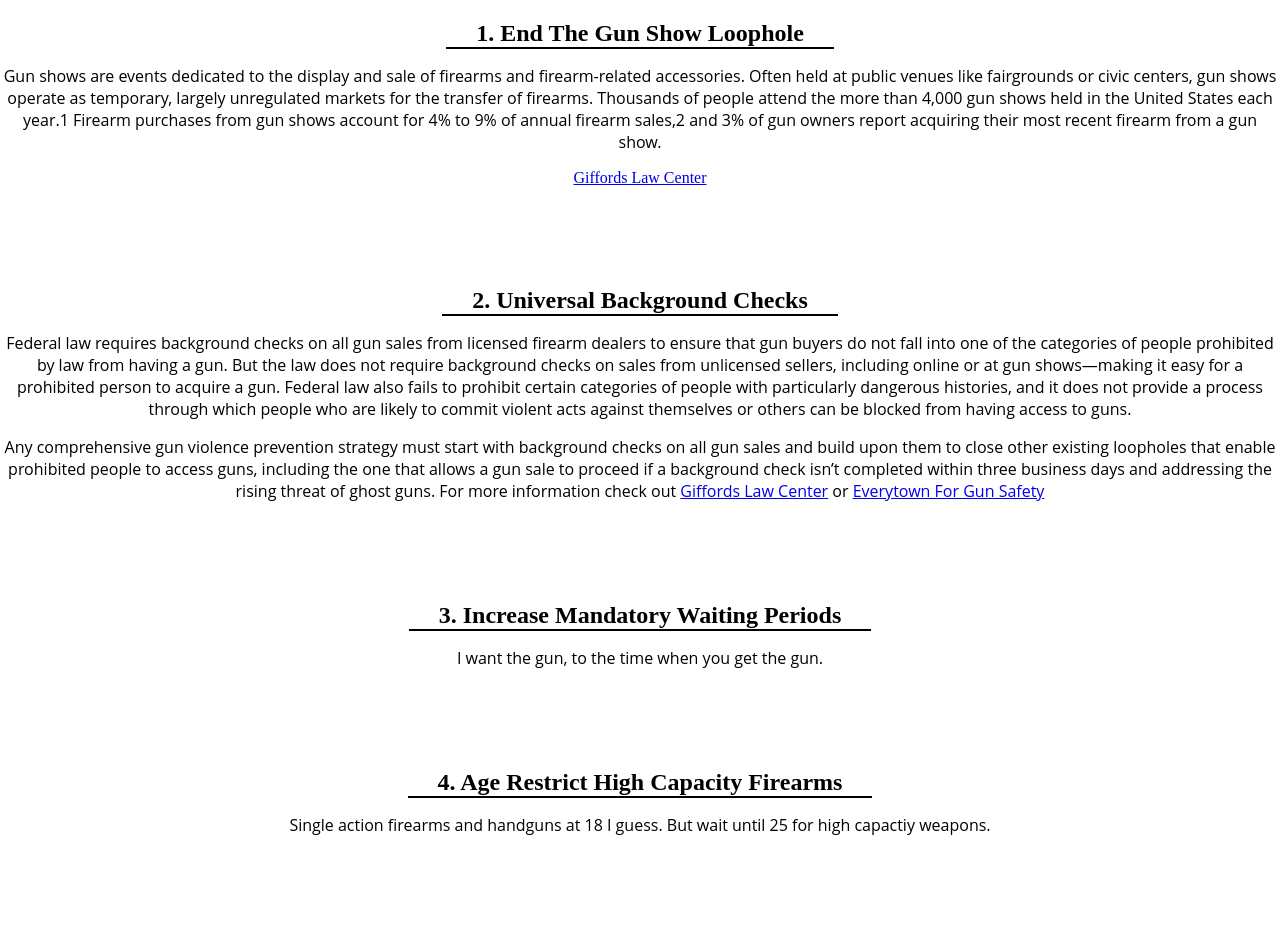
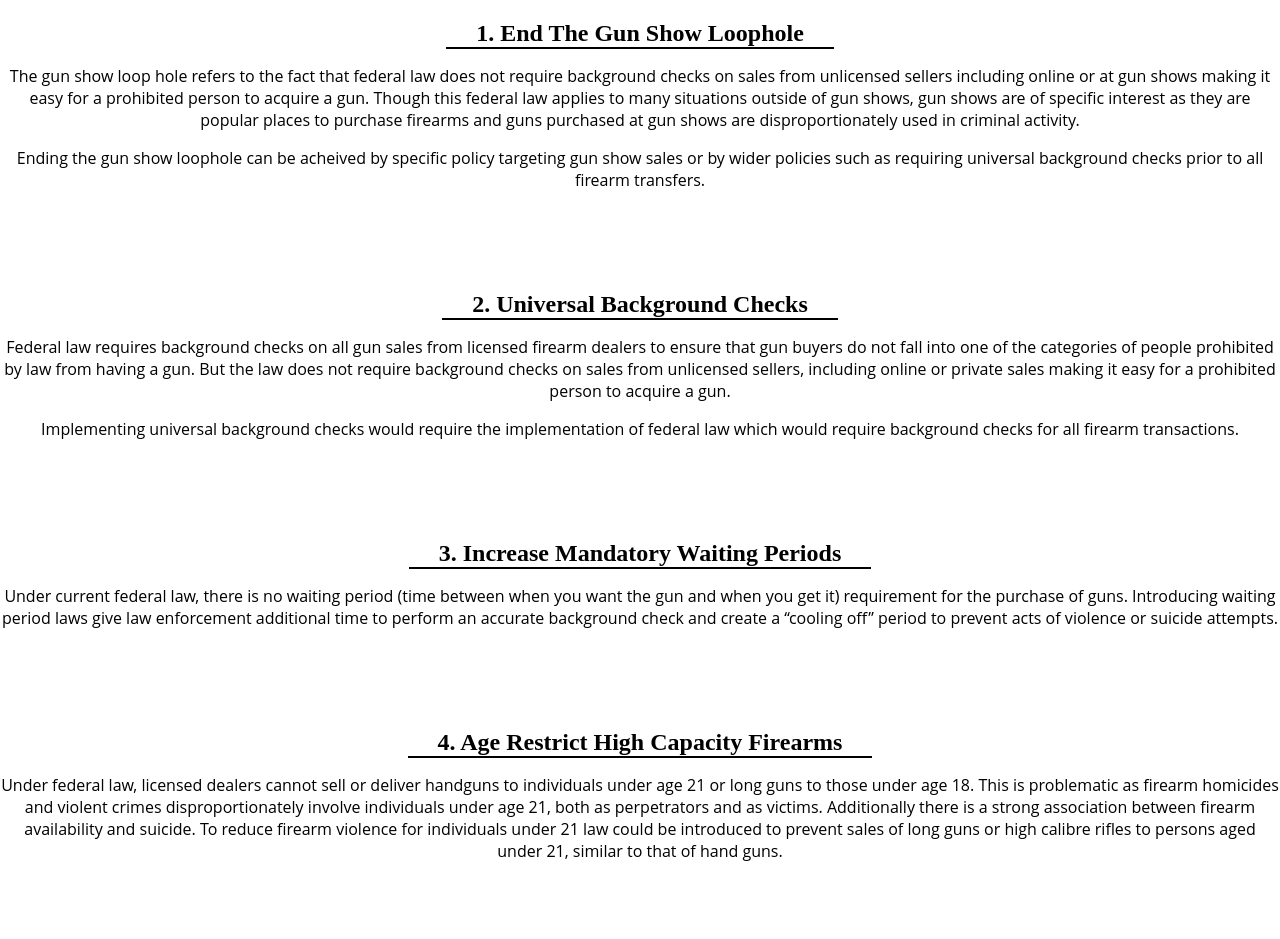
Before and after one commit to Hiccup246/gun-control-policies, a Nuxt app: page / in a window 1280 px wide. Shown: the top 939 px of the page. Built offline with nearby package versions, Linux system fonts and the light colour scheme.

Commit message:
Complete draft summary of top 4 policies

```diff
--- a/pages/index.vue
+++ b/pages/index.vue
@@ -1,46 +1,57 @@
 <template>
   <div>
     <GunPolicy name="1. End The Gun Show Loophole">
+      <!-- What is the problem -->
+      <!-- What is a possible solution -->
       <p>
-        Gun shows are events dedicated to the display and sale of firearms and firearm-related accessories.
-         Often held at public venues like fairgrounds or civic centers, gun shows operate as temporary, largely
-         unregulated markets for the transfer of firearms. Thousands of people attend the more than 4,000 gun
-         shows held in the United States each year.1 Firearm purchases from gun shows account for 4% to 9% of
-         annual firearm sales,2 and 3% of gun owners report acquiring their most recent firearm from a gun show.
+       The gun show loop hole refers to the fact that federal law does not require background checks
+        on sales from unlicensed sellers including online or at gun shows making it easy for a prohibited person
+        to acquire a gun. Though this federal law applies to many situations outside of gun shows, gun shows are of
+        specific interest as they are popular places to purchase firearms and guns purchased at gun shows are
+        disproportionately used in criminal activity.
       </p>
       <p>
-
+        Ending the gun show loophole can be acheived by specific policy targeting gun show sales or by wider
+        policies such as requiring universal background checks prior to all firearm transfers.
       </p>
-      <a href="https://giffords.org/lawcenter/gun-laws/policy-areas/gun-sales/gun-shows/">Giffords Law Center</a>
+      <!-- <a href="https://giffords.org/lawcenter/gun-laws/policy-areas/gun-sales/gun-shows/">Giffords Law Center</a> -->
     </GunPolicy>
 
     <GunPolicy name="2. Universal Background Checks">
-      <!-- <p>Require essentailly every firearms transactionin the usa to be recorded and go through the national instant criimal background checks system. And that is somtimes called the private sale exemption.</p>
-      <p>They are not required by USA federal law. 22 states and dc for at least some private sales.</p> -->
-
       <p>Federal law requires background checks on all gun sales from licensed firearm dealers to ensure that gun
           buyers do not fall into one of the categories of people prohibited by law from having a gun. But the law
-          does not require background checks on sales from unlicensed sellers, including online or at gun shows—making
-          it easy for a prohibited person to acquire a gun. Federal law also fails to prohibit certain categories of
-          people with particularly dangerous histories, and it does not provide a process through which people who
-          are likely to commit violent acts against themselves or others can be blocked from having access to guns.
+          does not require background checks on sales from unlicensed sellers, including online or private sales
+          making it easy for a prohibited person to acquire a gun.
       </p>
 
-      <p>Any comprehensive gun violence prevention strategy must start with background checks on all gun sales and
-          build upon them to close other existing loopholes that enable prohibited people to access guns, including
-          the one that allows a gun sale to proceed if a background check isn’t completed within three business days
-          and addressing the rising threat of ghost guns. For more information check out <a href="https://giffords.org/lawcenter/gun-laws/policy-areas/background-checks/universal-background-checks/">Giffords Law Center</a>
-          or <a href="https://www.everytown.org/what-is-the-background-check-loophole/">Everytown For Gun Safety</a>
+      <p>
+        Implementing universal background checks would require the implementation of federal law which would require
+        background checks for all firearm transactions.
+      </p>
+      <!-- <p>
+        For more information check out <a href="https://giffords.org/lawcenter/gun-laws/policy-areas/background-checks/universal-background-checks/">Giffords Law Center</a>
+         or <a href="https://www.everytown.org/what-is-the-background-check-loophole/">Everytown For Gun Safety</a>
+      </p> -->
+    </GunPolicy>
+
+    <GunPolicy name="3. Increase Mandatory Waiting Periods">
+      <!-- https://www.aap.org/en/advocacy/state-advocacy/waiting-periods-for-firearms-purchases/ -->
+      <p>
+        Under current federal law, there is no waiting period (time between when you want the gun and when you get it)
+         requirement for the purchase of guns. Introducing waiting period laws give law enforcement additional time to perform an accurate background
+         check and create a “cooling off” period to prevent acts of violence or suicide attempts.
       </p>
     </GunPolicy>
 
-    <GunPolicy name="3. Increase Mandatory Waiting Periods">
-      <p>I want the gun, to the time when you get the gun.</p>
-      <p></p>
-    </GunPolicy>
-
     <GunPolicy name="4. Age Restrict High Capacity Firearms">
-      <p>Single action firearms and handguns at 18 I guess. But wait until 25 for high capactiy weapons.</p>
+      <!-- https://www.rand.org/research/gun-policy/analysis/minimum-age.html -->
+      <p>
+        Under federal law, licensed dealers cannot sell or deliver handguns to individuals under age 21 or
+         long guns to those under age 18. This is problematic as firearm homicides and violent crimes disproportionately
+         involve individuals under age 21, both as perpetrators and as victims. Additionally there is a strong association
+         between firearm availability and suicide. To reduce firearm violence for individuals under 21 law could be introduced
+         to prevent sales of long guns or high calibre rifles to persons aged under 21, similar to that of hand guns.
+      </p>
     </GunPolicy>
 
     <GunPolicy name="5. Mandatory Gun Insurance">
```
